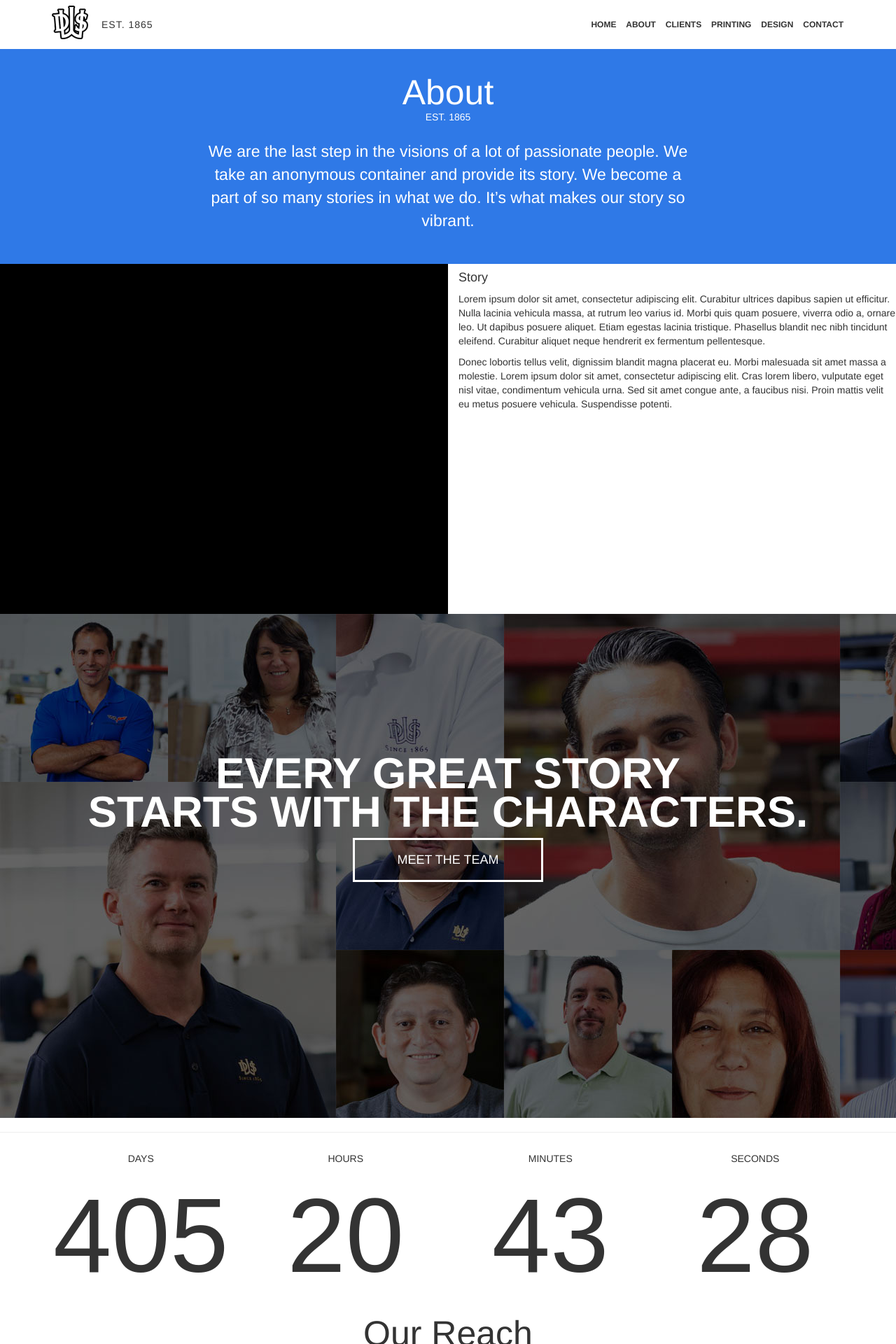
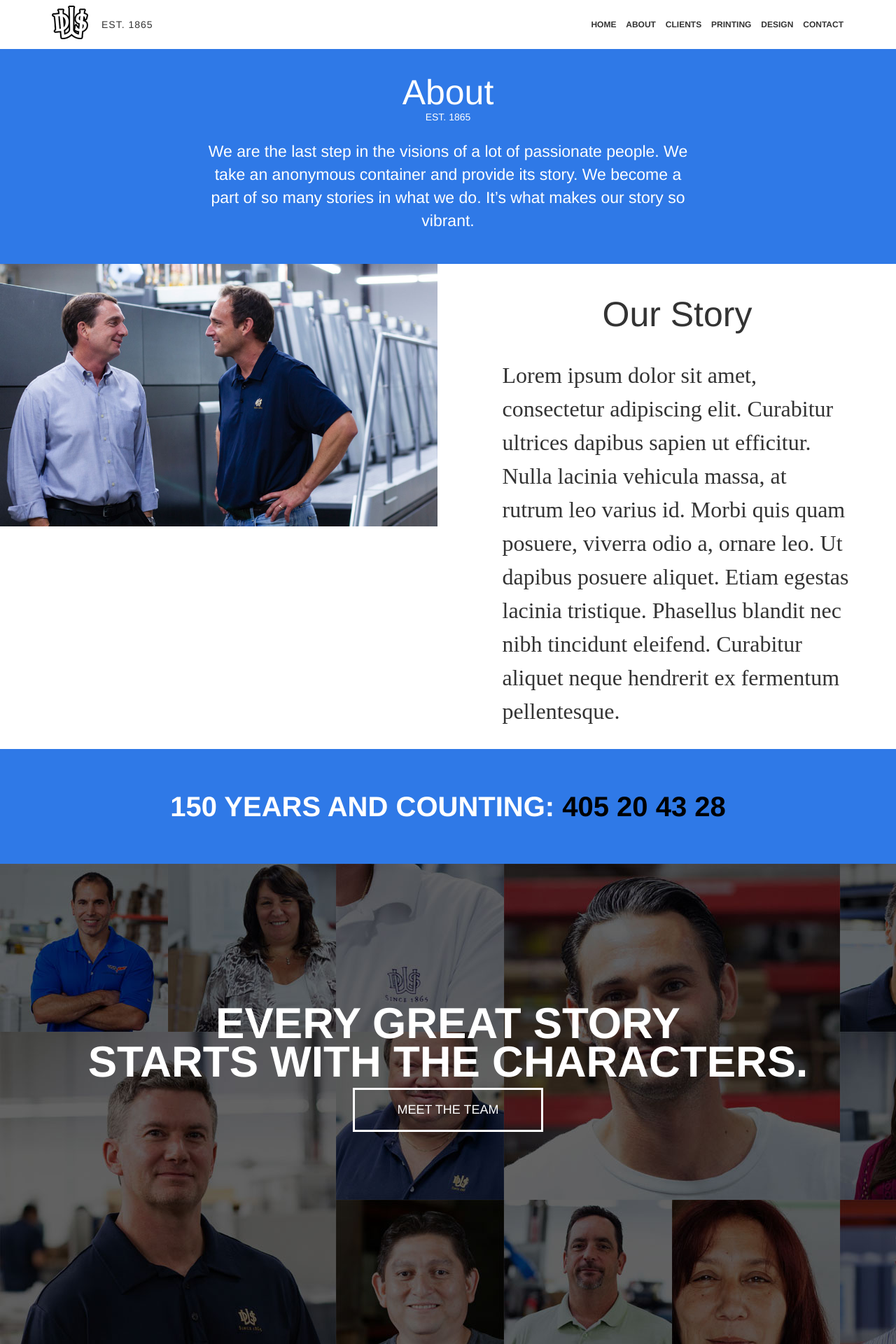
Before and after one commit to moizk/DWS-Jekyll, a Jekyll site: the page built from about.html, in a window 1280 px wide. Shown: the top 1920 px of the page at 70% size. Built offline with Jekyll 4.4.1, drawn with Linux system fonts in a browser that asks for light colours; nearby versions of some CDN libraries; Markdown is read by kramdown in place of the engine named in the settings; some of the changed text lies outside the part shown.

Commit message:
update home and about pages

```diff
--- a/about.html
+++ b/about.html
@@ -11,42 +11,44 @@ title: About Page
 </div>
 
 <div class="row">
-  <div class="story-strip col-sm-6"></div>
+  <div class="story-strip col-lg-6">
+    <img src="img/about/story-big.jpg" class="img-responsive">
+  </div>
   <div class="col-sm-6">
-    <h4>Story</h4>
-    <p>Lorem ipsum dolor sit amet, consectetur adipiscing elit. Curabitur ultrices dapibus sapien ut efficitur. Nulla lacinia vehicula massa, at rutrum leo varius id. Morbi quis quam posuere, viverra odio a, ornare leo. Ut dapibus posuere aliquet. Etiam egestas lacinia tristique. Phasellus blandit nec nibh tincidunt eleifend. Curabitur aliquet neque hendrerit ex fermentum pellentesque.</p>
-    <p>Donec lobortis tellus velit, dignissim blandit magna placerat eu. Morbi malesuada sit amet massa a molestie. Lorem ipsum dolor sit amet, consectetur adipiscing elit. Cras lorem libero, vulputate eget nisl vitae, condimentum vehicula urna. Sed sit amet congue ante, a faucibus nisi. Proin mattis velit eu metus posuere vehicula. Suspendisse potenti.</p>
+    <div class="story-content">
+      <h3 class="text-center">Our Story</h3>
+      <p>Lorem ipsum dolor sit amet, consectetur adipiscing elit. Curabitur ultrices dapibus sapien ut efficitur. Nulla lacinia vehicula massa, at rutrum leo varius id. Morbi quis quam posuere, viverra odio a, ornare leo. Ut dapibus posuere aliquet. Etiam egestas lacinia tristique. Phasellus blandit nec nibh tincidunt eleifend. Curabitur aliquet neque hendrerit ex fermentum pellentesque.</p>
+      <br>
+    </div>
   </div>
 </div>
+
+<div class="countdown-timer">
+  <div class="container text-center">
+    <h3>150 Years and counting: <span>405 20 43 28</span></h3>
+  </div>
+</div>
+
+
 <div class="team-strip">
   <h2>Every great story<br>Starts with the characters.</h2>
   <center>
-  <button class="button btn-transparent btn-2x">Meet the Team</button>
+  <a href="team.html"><button class="button btn-transparent btn-2x">Meet the Team</button></a>
   </center>
 </div>
-<!-- <div class="legacy-strip"></div> -->
 
-
-<hr>
-
-<div class="container text-center">
-  <div class="row countdown-timer">
-    <div class="col-sm-3">
-      <h4>Days</h4>
-      <h1>405</h1>
+<div class="weare">
+  <h3>We are committed to <span>keeping the legacy alive</span></h3>
+</div>
+<div class="row">
+  <div class="col-lg-6">
+    <div class="story-content">
+      <h3 class="text-center">Legacy Label &reg;</h3>
+      <p>Made from 100% Post-Consumer Recycled fiber, DWS Printing proudly introduces Legacy Label<span>&reg;</span>. This 51 lb. Wet-Strength label paper is manufactured carbon neutral using 100% renewable electricity through a combination of direct low-impact hydroelectric and purchased wind power energy credits.</p>
     </div>
-    <div class="col-sm-3">
-      <h4>Hours</h4>
-      <h1>20</h1>
-    </div>
-    <div class="col-sm-3">
-      <h4>Minutes</h4>
-      <h1>43</h1>
-    </div>
-    <div class="col-sm-3">
-      <h4>Seconds</h4>
-      <h1>28</h1>
-    </div>
+  </div>
+  <div class="story-strip col-lg-6">
+    <img src="img/about/legacy-big.jpg" class="img-responsive big">
   </div>
 </div>
 
@@ -55,9 +57,8 @@ title: About Page
 <!-- Legacy -->
 
 
-<div class="about-page-sub-header">
-  <h2>Our Reach</h2>
-  <h3>Currently shipping vibrancy to the four corners of the Earth.</h3>
+<div class="reach-header">
+  <h3><span>Currently shipping vibrancy</span> across the map.</h3>
 </div>
 
 <!-- Map -->
--- a/css/main.scss
+++ b/css/main.scss
@@ -24,28 +24,26 @@ div#bgvid {
     /* Positioning */
     position: absolute;
     /* Box-model */
-    margin-top: -800px;
+    margin-top: -1000px;
     margin-left: auto;
     margin-right: auto;
     width: 99%;
     /* Typography */
     text-align: center;
     /* Visual */
+    color: #fff;
     /* Misc */
-    h1 {
+    h2 {
       /* Positioning */
       /* Box-model */
+      margin-top: 0;
+      padding-top: 200px;
       /* Typography */
       text-align: center;
-      /* Visual */
-      color: #fff;
-      /* Misc */
-    }
-    .button {
-      /* Positioning */
-      /* Box-model */
-      /* Typography */
-      text-align: center;
+      font-size: 62px;
+      line-height: 55px;
+      font-weight: 600;
+      text-transform: uppercase;
       /* Visual */
       /* Misc */
     }
@@ -182,11 +180,36 @@ div.about-page-header {
 div.story-strip {
   /* Positioning */
   /* Box-model */
-  height: 500px;
   /* Typography */
   /* Visual */
-  background-color: #000;
   /* Misc */
+}
+
+div.story-content {
+  max-width: 80%;
+  margin: 0 auto;
+  h3 {
+    /* Positioning */
+    /* Box-model */
+    padding-top: 25px;
+    padding-bottom: 25px;
+    /* Typography */
+    font-size: 50px;
+    font-weight: 300;
+    /* Visual */
+    /* Misc */
+  }
+  p {
+    /* Positioning */
+    /* Box-model */
+    /* Typography */
+    font-family: 'kepler-std', serif;
+    font-size: 32px;
+    font-weight: 100;
+    line-height: 1.5;
+    /* Visual */
+    /* Misc */
+  }
 }
 
 div.team-strip {
@@ -232,26 +255,77 @@ div.countdown-timer {
   /* Box-model */
   /* Typography */
   /* Visual */
+  background-color: #2f79e7;
+  color: #333;
   /* Misc */
-  h1 {
+  h3 {
     /* Positioning */
     /* Box-model */
+    margin: 60px 0 60px 0;
     /* Typography */
-    font-size: 150px;
-    font-weight: 100;
-    font-family: "proxima-nova-condensed",sans-serif;
+    text-transform: uppercase;
+    font-weight: 700;
+    font-size: 40px;
     /* Visual */
+    color: #fff;
     /* Misc */
+    span {
+      color: #000;
+    }
   }
-  h4 {
+}
+
+div.weare {
+  /* Positioning */
+  /* Box-model */
+  /* Typography */
+  /* Visual */
+  background-color: #2f79e7;
+  color: #333;
+  text-align: center;
+  /* Misc */
+  h3 {
     /* Positioning */
     /* Box-model */
+    margin: 0;
+    padding: 60px 0 60px 0;
     /* Typography */
     text-transform: uppercase;
-    font-weight: 300;
-    font-size: 14px;
+    font-weight: 700;
+    font-size: 40px;
     /* Visual */
+    color: #fff;
     /* Misc */
+    span {
+      color: #000;
+    }
+  }
+}
+
+div.reach-header {
+  /* Positioning */
+  /* Box-model */
+  /* Typography */
+  /* Visual */
+  background-color: #2f79e7;
+  color: #333;
+  text-align: center;
+  /* Misc */
+  h3 {
+    /* Positioning */
+    /* Box-model */
+    margin: 0;
+    padding: 60px 0 60px 0;
+    /* Typography */
+    text-transform: uppercase;
+    font-weight: 700;
+    font-size: 40px;
+    /* Visual */
+    color: #fff;
+    /* Misc */
+    span {
+      color: #000;
+    }
   }
 }
 
--- a/index.html
+++ b/index.html
@@ -9,7 +9,9 @@ title: DWS Printing
     <source src="http://dws-printing.s3.amazonaws.com/home.mp4" type="video/mp4">
   </video>
   <div class="call-to-action-message">
-  <h1>Hello</h1><br>
-  <a href="#" class="button btn-blue btn-2x">Watch</a>
+  <h2>We make labels<br>Yay yay yay yay.</h2>
+  <center>
+  <a href="team.html"><button class="button btn-transparent btn-2x">Watch the film</button></a>
+  </center>
   </div>
 </div>
```
Also changed, not shown: img/about/legacy-big.jpg (added), img/about/old-school.jpg (added), img/about/story-big.jpg (added).
